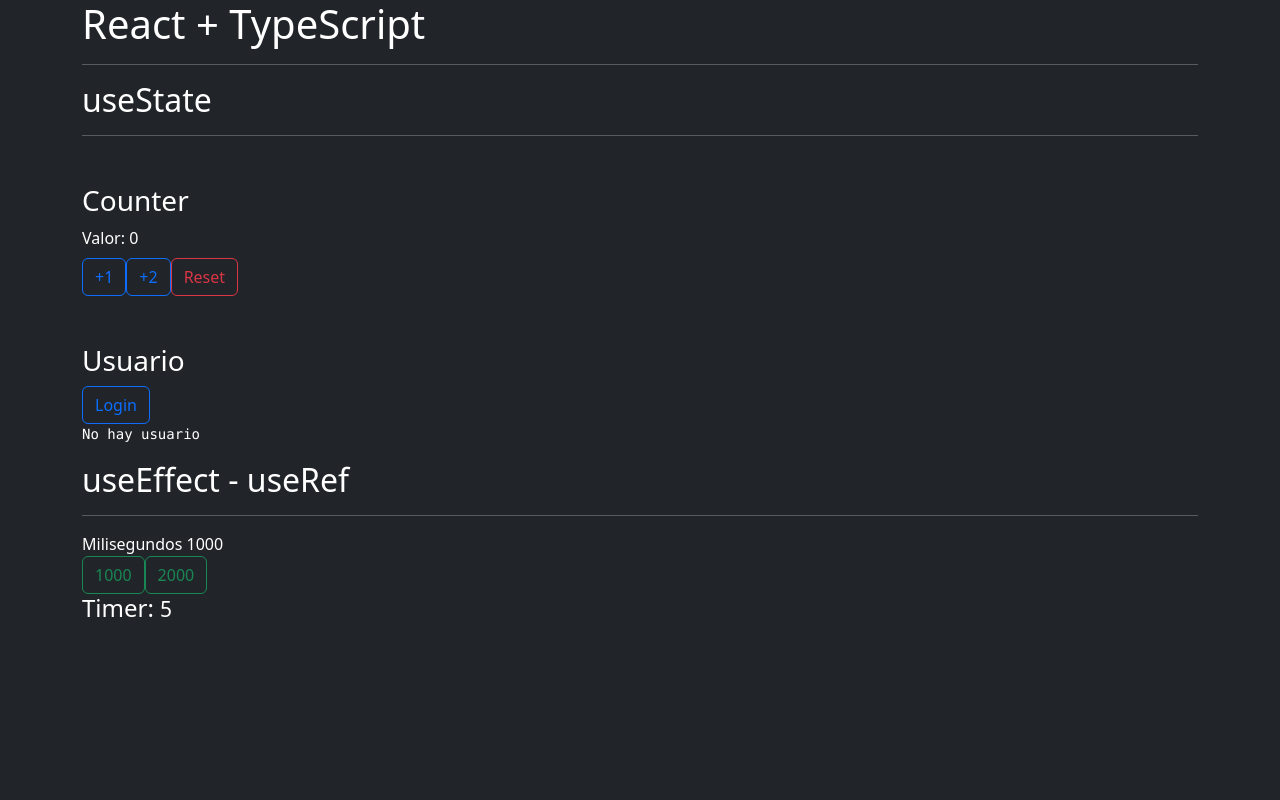
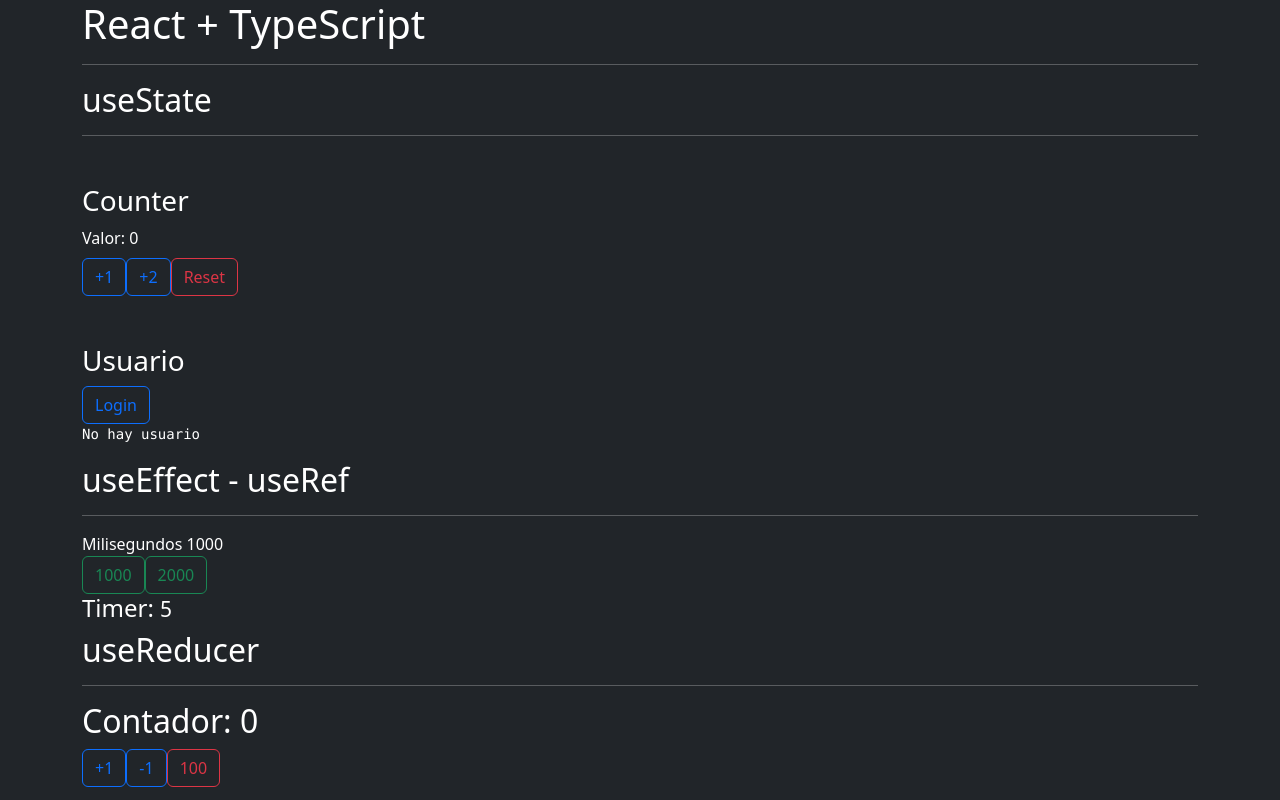
Before and after one commit to Toxcastel/mi-app-ts, a React (Create React App) app: page / in a window 1280 px wide. Built offline with nearby package versions, Linux system fonts and the light colour scheme.

Commit message:
working with useReducer

```diff
--- a/src/App.tsx
+++ b/src/App.tsx
@@ -1,3 +1,4 @@
+import { ContadorReducer } from "./components/ContadorReducer";
 import Counter from "./components/Counter";
 import { TimerPadre } from "./components/TimerPadre";
 import Usuario from "./components/Usuario";
@@ -17,6 +18,10 @@
             <h2>useEffect - useRef</h2>
             <hr />
             <TimerPadre/>
+
+            <h2>useReducer</h2>
+            <hr/>
+            <ContadorReducer/>
         </>
     );
 }
--- /dev/null
+++ b/src/components/ContadorReducer.tsx
@@ -0,0 +1,56 @@
+/* useReducer: se usa para mantener estados más complejos */
+
+import { useReducer } from "react";
+
+const initialState = {
+    contador: 0,
+};
+
+type ActionType = { type: "incrementar" } | { type: "decrementar" } | {type: "custom", payload: number}
+
+const contadorReducer = (state: typeof initialState, action: ActionType) => {
+    switch (action.type) {
+        case "incrementar":
+            /* El state en un reducer nunca debe ser muteable, es decir: return state.contador + 1
+                Siempre se debe retornar un nuevo state, y eso se hace utilizando el spread operator en state, lo cual extrae y esparce todas las propiedades del state, creando una nueva variable (copia), ocupando otro lugar en la memoria y rompiendo la referencia*/
+            return {
+                ...state,
+                contador: state.contador + 1,
+            };
+
+        case "decrementar":
+            return {
+                ...state,
+                contador: state.contador - 1,
+            };
+
+            case "custom":
+                return {
+                    ...state,
+                    contador: state.contador + action.payload
+                }
+
+        default:
+            /* En caso que se haga una acción que no está contemplada, se retorna por default el state */
+            return state;
+    }
+};
+
+export const ContadorReducer = () => {
+    const [contadorState, dispatch] = useReducer(contadorReducer, initialState);
+
+    return (
+        <>
+            <h2>Contador: {contadorState.contador}</h2>
+            <button className="btn btn-outline-primary" onClick={() => dispatch({ type: "incrementar" })}>
+                +1
+            </button>
+            <button className="btn btn-outline-primary" onClick={() => dispatch({ type: "decrementar" })}>
+                -1
+            </button>
+            <button className="btn btn-outline-danger" onClick={() => dispatch({ type: "custom", payload: 100 })}>
+                100
+            </button>
+        </>
+    );
+};
```
